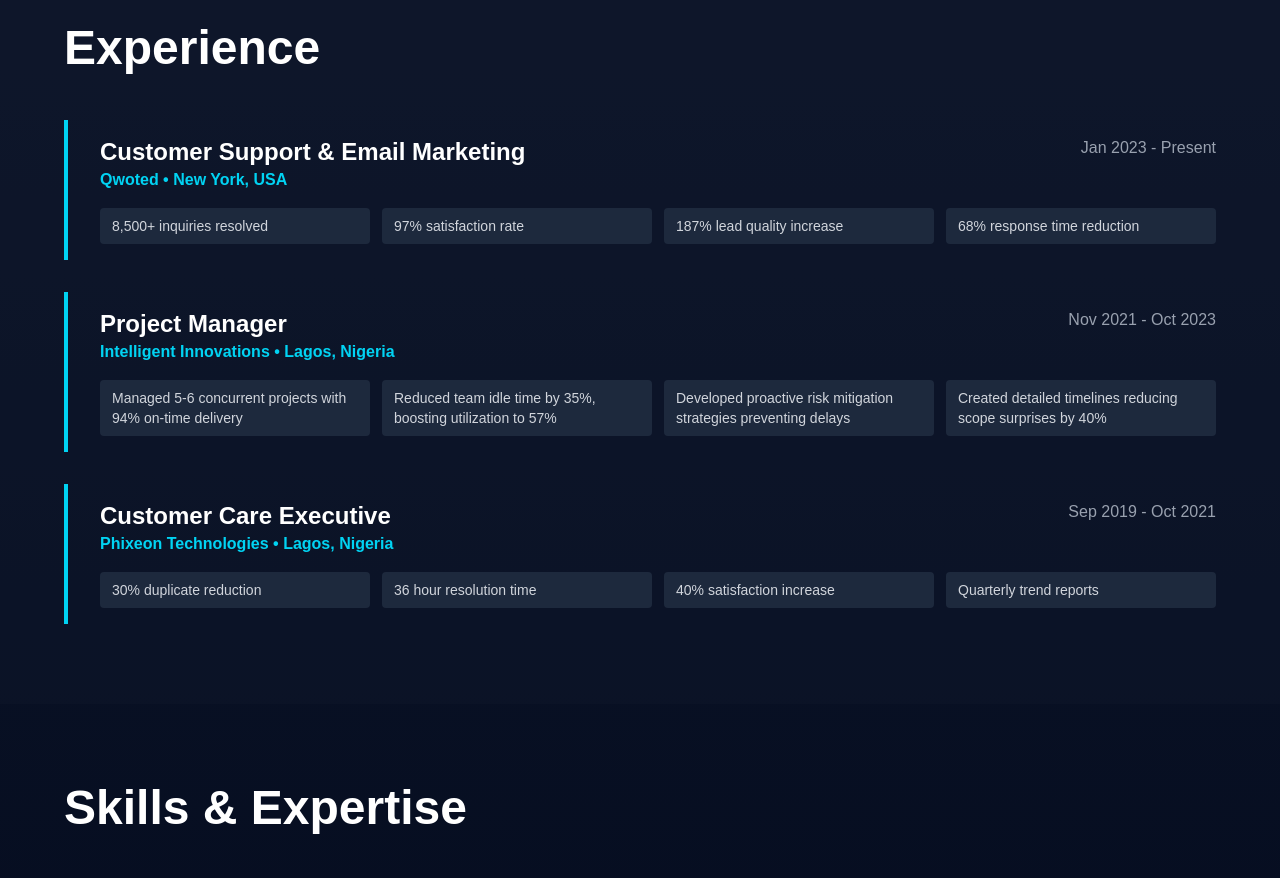
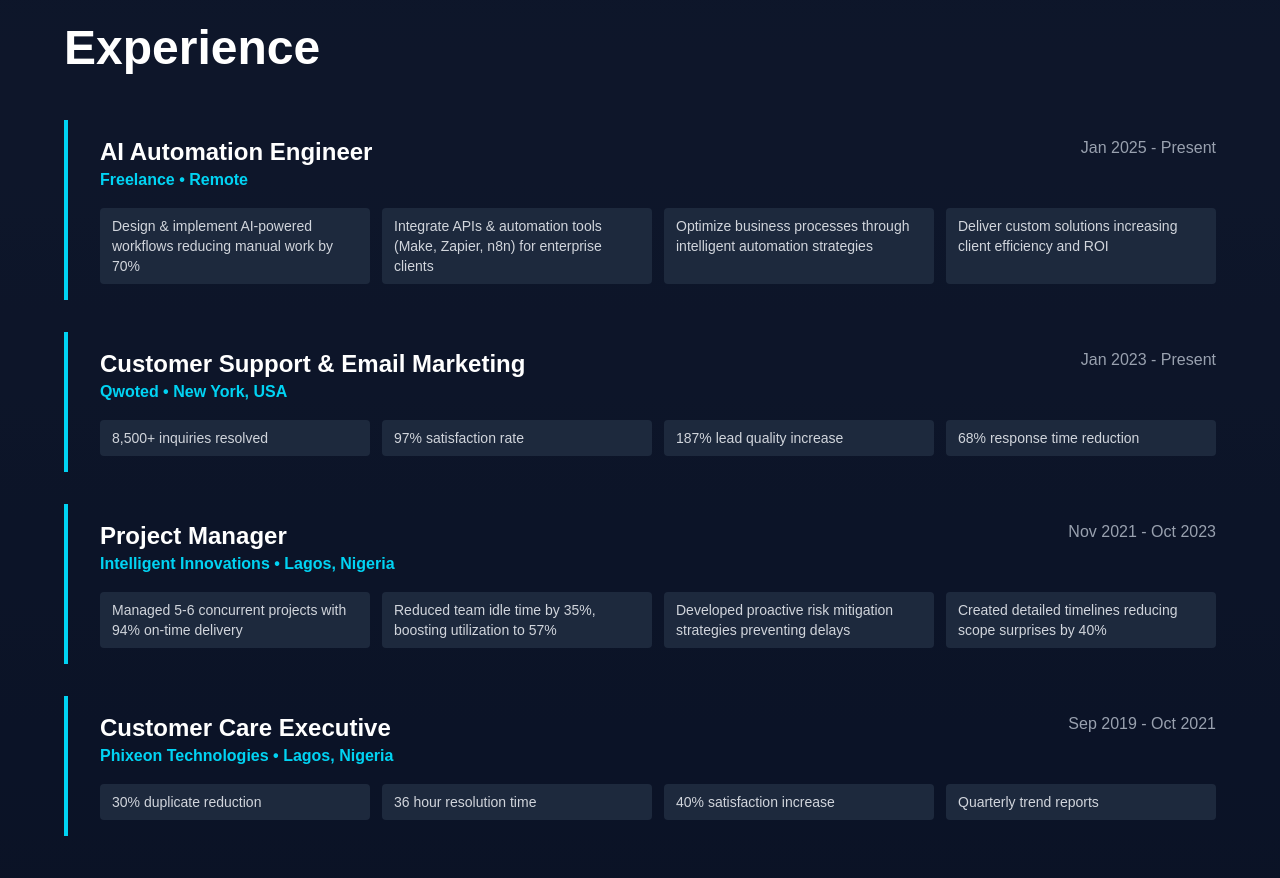
Before and after one commit to Nwachukwupgate/damatie-portfolio, a Next.js app: page / in a window 1280 px wide. Shown: the part 1740-2618 px from the top of the page. Built offline with nearby package versions, Linux system fonts and the light colour scheme.

Commit message:
updated image added AI

```diff
--- a/app/page.tsx
+++ b/app/page.tsx
@@ -244,7 +244,13 @@ export default function Home() {
 
           <div className="space-y-8">
             {[
-
+              {
+                title: 'AI Automation Engineer',
+                company: 'Freelance',
+                location: 'Remote',
+                period: 'Jan 2025 - Present',
+                highlights: ['Design & implement AI-powered workflows reducing manual work by 70%', 'Integrate APIs & automation tools (Make, Zapier, n8n) for enterprise clients', 'Optimize business processes through intelligent automation strategies', 'Deliver custom solutions increasing client efficiency and ROI']
+              },
               {
                 title: 'Customer Support & Email Marketing',
                 company: 'Qwoted',
```
